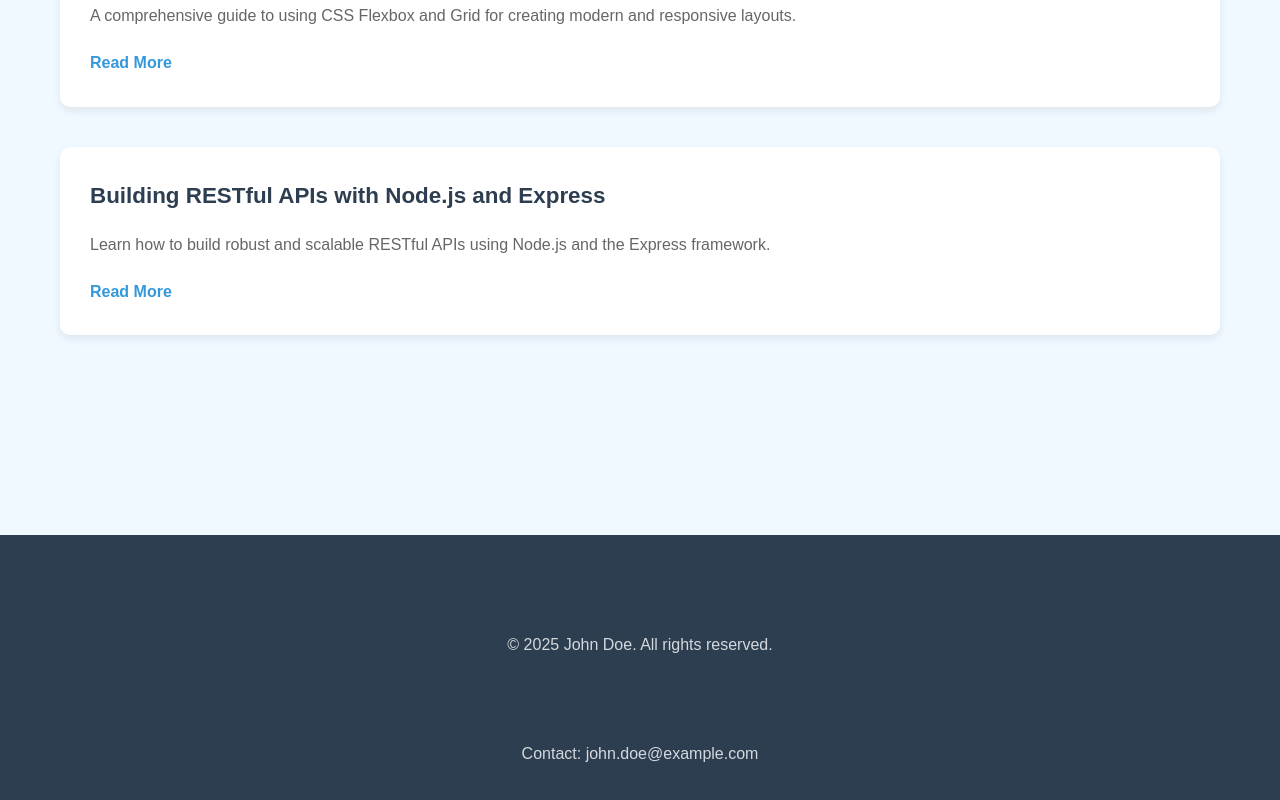
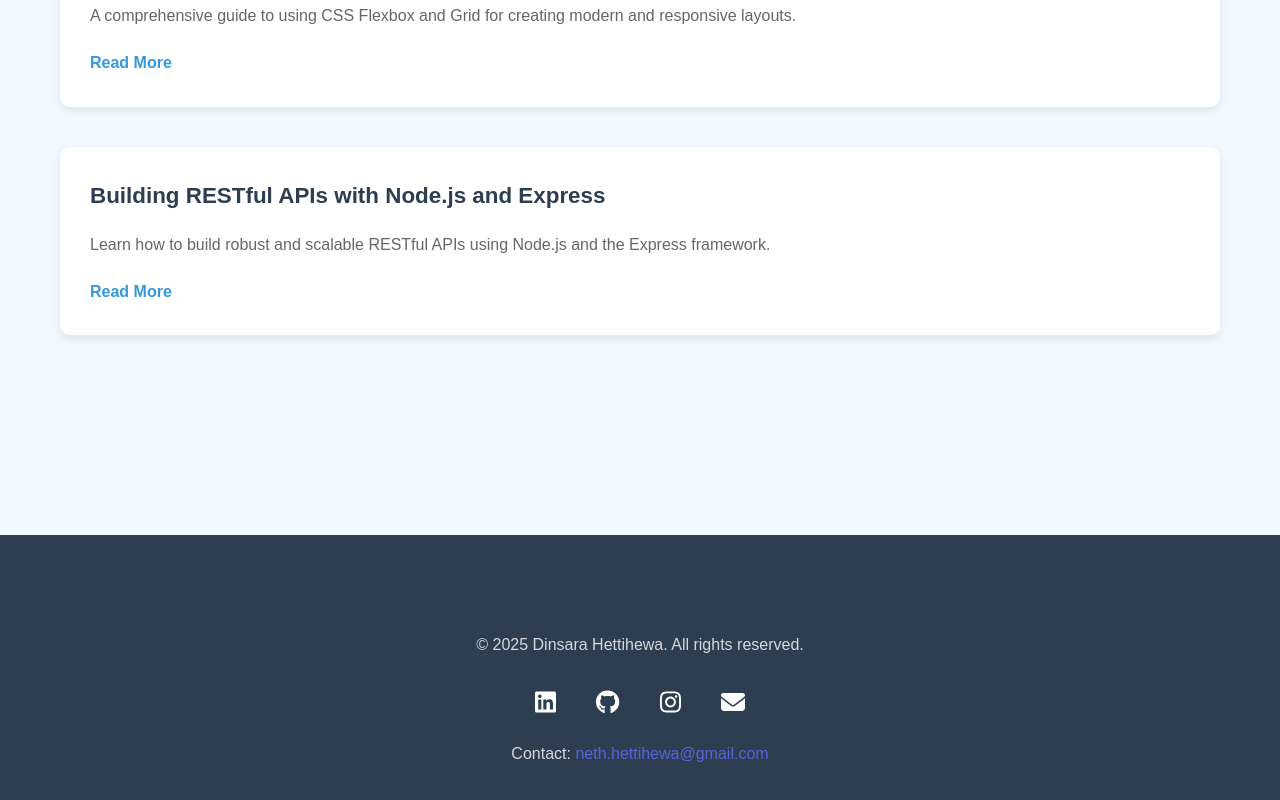
Before and after one commit to NethuDinsara/my-portfolio, a React (Vite) app: page / in a window 1280 px wide. Shown: the part 8243-9043 px from the top of the page. Built offline with nearby package versions, Linux system fonts and the light colour scheme.

Commit message:
Updated footer to connect

```diff
--- a/src/components/Footer.jsx
+++ b/src/components/Footer.jsx
@@ -1,16 +1,55 @@
 import React from 'react';
+import { FontAwesomeIcon } from '@fortawesome/react-fontawesome';
+import {
+  faLinkedin,
+  faGithub,
+  faInstagram, // Import the Instagram icon
+} from '@fortawesome/free-brands-svg-icons';
+import { faEnvelope } from '@fortawesome/free-solid-svg-icons';
 
 function Footer() {
   return (
     <footer className="footer-section">
-      <p>&copy; {new Date().getFullYear()} John Doe. All rights reserved.</p>
+      <p className="copyright">
+        &copy; {new Date().getFullYear()} Dinsara Hettihewa. All rights reserved.
+      </p>
       <div className="social-links">
-        <a href="https://www.linkedin.com/in/johndoe" target="_blank" rel="noopener noreferrer" aria-label="LinkedIn"><i className="fab fa-linkedin"></i></a>
-        <a href="https://github.com/johndoe" target="_blank" rel="noopener noreferrer" aria-label="GitHub"><i className="fab fa-github"></i></a>
-        <a href="https://twitter.com/johndoe" target="_blank" rel="noopener noreferrer" aria-label="Twitter"><i className="fab fa-twitter"></i></a>
-        <a href="mailto:john.doe@example.com" aria-label="Email"><i className="fas fa-envelope"></i></a>
+        <a
+          href="https://www.linkedin.com/in/yourlinkedinprofile" // Replace with your actual LinkedIn URL
+          target="_blank"
+          rel="noopener noreferrer"
+          aria-label="LinkedIn"
+          className="social-icon linkedin"
+        >
+          <FontAwesomeIcon icon={faLinkedin} />
+        </a>
+        <a
+          href="https://github.com/yourgithubprofile" // Replace with your actual GitHub URL
+          target="_blank"
+          rel="noopener noreferrer"
+          aria-label="GitHub"
+          className="social-icon github"
+        >
+          <FontAwesomeIcon icon={faGithub} />
+        </a>
+        <a
+          href="https://www.instagram.com/yourinstagramhandle" // Replace with your actual Instagram URL
+          target="_blank"
+          rel="noopener noreferrer"
+          aria-label="Instagram"
+          className="social-icon instagram" // Update the class name
+        >
+          <FontAwesomeIcon icon={faInstagram} />
+        </a>
+        <a
+          href="mailto:neth.hettihewa@gmail.com"
+          aria-label="Email"
+          className="social-icon email"
+        >
+          <FontAwesomeIcon icon={faEnvelope} />
+        </a>
       </div>
-      <p>Contact: john.doe@example.com</p>
+      <p className="contact-email">Contact: <a href="mailto:neth.hettihewa@gmail.com">neth.hettihewa@gmail.com</a></p>
     </footer>
   );
 }
```
